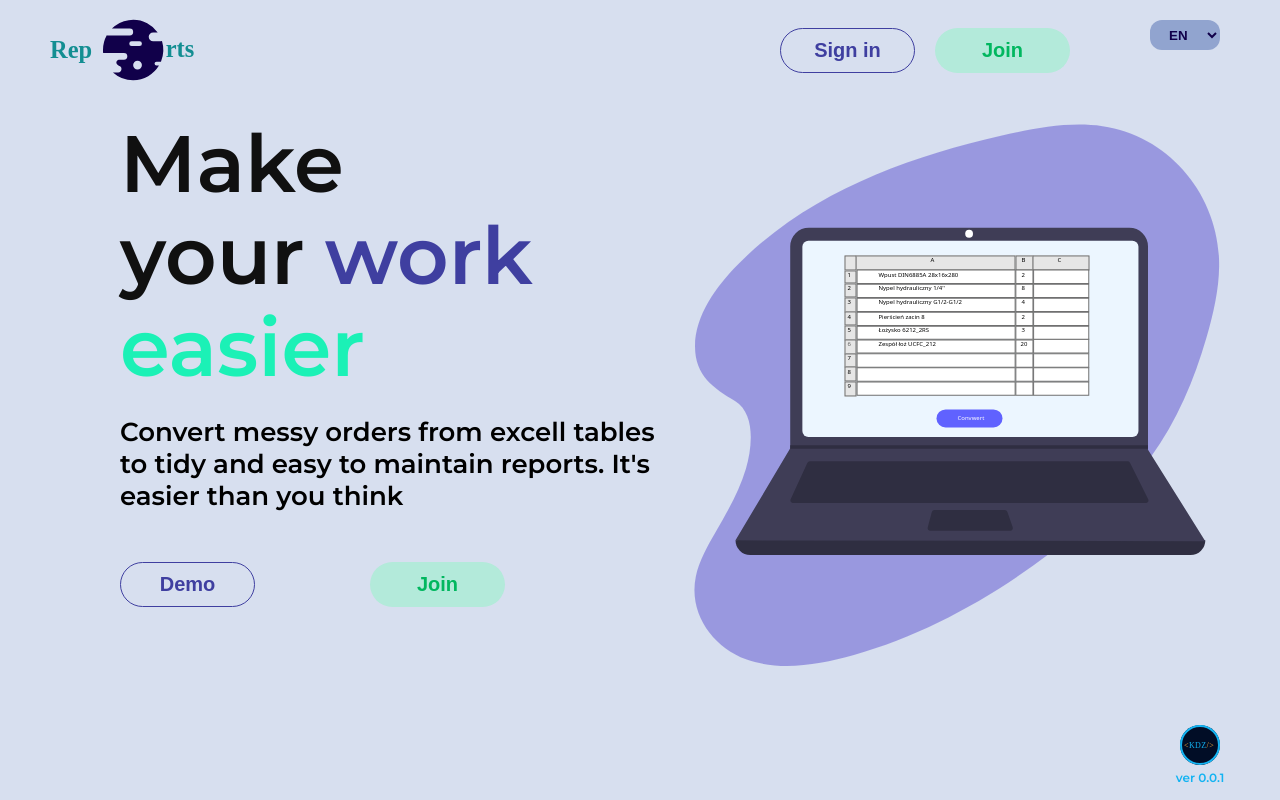
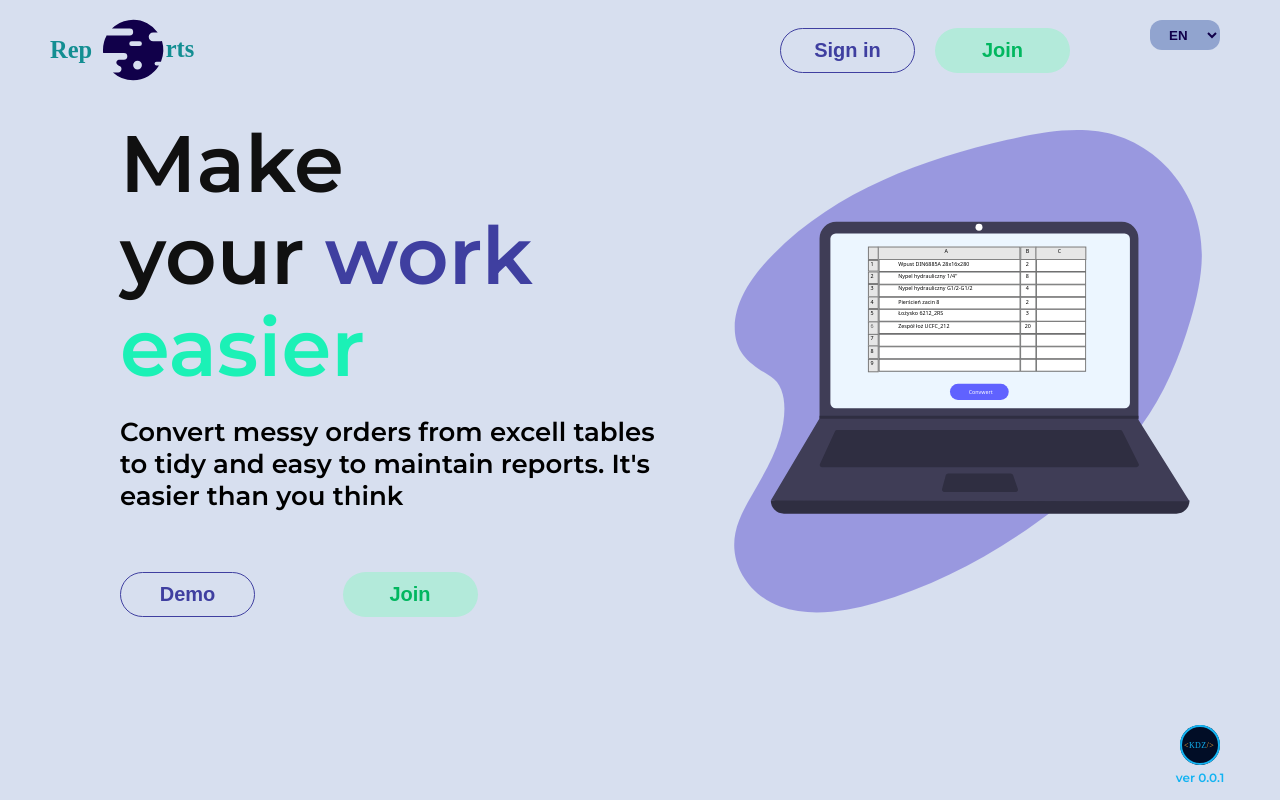
Before and after one commit to Fanki11er/Reports, a React (Create React App) app: page / in a window 1280 px wide. Shown: the top 800 px of the page. Built offline with nearby package versions, Linux system fonts and the light colour scheme.

Commit message:
Made some fixes in layout on landing page

```diff
--- a/src/components/AnimatedLaptop/AnimatedLaptop.tsx
+++ b/src/components/AnimatedLaptop/AnimatedLaptop.tsx
@@ -5,8 +5,10 @@ import { ReactComponent as Laptop } from "../../assets/svg/LandingAnimation.svg"
 
 const Animation = styled(Laptop)`
   position: absolute;
-  right: -30px;
-  top: -10px;
+  right: -10px;
+  top: 10px;
+  width: 700px;
+  height: 700px;
 `;
 
 const AnimatedLaptop = () => {
--- a/src/components/Footer/Footer.tsx
+++ b/src/components/Footer/Footer.tsx
@@ -3,12 +3,15 @@ import styled from "styled-components";
 import LogoImg from "../../assets/svg/MyLogo.svg";
 
 const FooterWrapper = styled.footer`
+  position: absolute;
   display: flex;
   justify-content: flex-end;
   width: 100vw;
   height: 80px;
   background-color: transparent;
   padding: 0 30px;
+  bottom: 0;
+  left: 0;
 `;
 
 const InfoWrapper = styled.div`
--- a/src/components/HeaderSection/HeaderSection.tsx
+++ b/src/components/HeaderSection/HeaderSection.tsx
@@ -41,9 +41,9 @@ const DescriptionParagraph = styled.p`
 const ButtonsSection = styled.div`
   display: flex;
   justify-content: space-between;
-  width: 70%;
+  width: 65%;
   height: 60px;
-  margin-top: 50px;
+  margin-top: 60px;
 `;
 
 const HeaderSection = () => {
```
